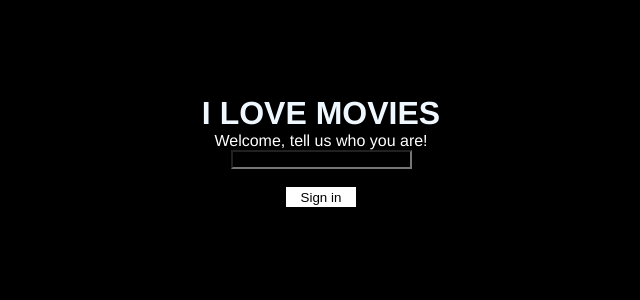
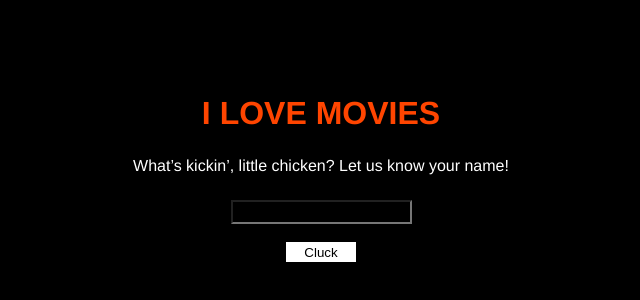
Before and after one commit to RobinMagnevik/I-Love-Movies, a React (Create React App) app: page / in a window 1280 px wide. Shown: the part 230-530 px from the top of the page, without its empty margins (319-959 px from the left). Built offline with nearby package versions, Linux system fonts and the light colour scheme; no server answers.

Commit message:
animation & css on startpages

```diff
--- a/src/components/MoviePopUpEffect.js
+++ b/src/components/FadeEffect.js
@@ -1,6 +1,6 @@
 import React, { useEffect, useState } from "react";
 
-const MoviePopUpEffect = ({ show, children }) => {
+const FadeEffect = ({ show, children }) => {
   const [render, setRender] = useState(show);
 
   useEffect(() => {
@@ -23,4 +23,4 @@ const MoviePopUpEffect = ({ show, children }) => {
   );
 };
 
-export default MoviePopUpEffect;
+export default FadeEffect;
--- a/src/components/Favorites.jsx
+++ b/src/components/Favorites.jsx
@@ -41,7 +41,7 @@ const FilterMovies = () => {
 							<p>Rating: {item.film.rating} </p>
 							<MoviePopUp item={item} key={item.id} />
 
-							<button
+							<button className="startPageWelcomeButton"
 								onClick={() =>
 									dispatch(actions.removeFromMovieList(item.film.title))
 								}
@@ -65,7 +65,7 @@ const FilterMovies = () => {
 					<p>{item.film.ofType}</p>
 					<p>Rating: {item.film.rating} </p>
 					<MoviePopUp item={item} key={item.id} />
-					<button
+					<button className="startPageWelcomeButton"
 						onClick={() =>
 							dispatch(actions.removeFromMovieList(item.film.title))
 						}
@@ -154,7 +154,7 @@ const FilterMovies = () => {
 								<p>Rating: {item.film.rating} </p>
 								<MoviePopUp item={item} key={item.id} />
 
-								<button
+								<button className="startPageWelcomeButton"
 									onClick={() =>
 										dispatch(actions.removeFromMovieList(item.film.title))
 									}
@@ -178,7 +178,7 @@ const FilterMovies = () => {
 								<p>Rating: {item.film.rating} </p>
 								<MoviePopUp item={item} key={item.id} />
 
-								<button
+								<button className="startPageWelcomeButton"
 									onClick={() =>
 										dispatch(actions.removeFromMovieList(item.film.title))
 									}
--- a/src/components/MoviePopUp.js
+++ b/src/components/MoviePopUp.js
@@ -1,13 +1,13 @@
 import React, { useState } from "react";
 import "../cssFolder/moviePopUp.css";
-import MoviePopUpEffect from './MoviePopUpEffect'
+import FadeEffect from './FadeEffect'
 
 const MoviePopUp = ({ item }) => {
 const [show, setShow] = useState(false);
 
   return (
 	  <div>
-    <MoviePopUpEffect show={show}>
+    <FadeEffect show={show}>
       <div className="popUpModal" onClick={() => setShow(show => !show)}>
         <div className="popUpDiv">
 		<p className="popUpX" onClick={() => setShow(show => show)}> x </p>
@@ -20,7 +20,7 @@ const [show, setShow] = useState(false);
         </div>
       </div>
 	  <br/>
-	</MoviePopUpEffect>
+	</FadeEffect>
 	<p className="popUpShowDetails" onClick={() => setShow(show => !show)}>
 		  {/* {show ? "hide" : "show"} */}
 		  Show details
--- a/src/components/StartPageForm.js
+++ b/src/components/StartPageForm.js
@@ -1,39 +1,43 @@
 import React, { useState } from "react";
 import "../cssFolder/startPageForm.css";
+import FadeEffect from './FadeEffect'
 
 const StartPageForm = ({ addName }) => {
   const [firstName, setfirstName] = useState("");
-  const [toggle, setToggle] = useState(true);
+  const [show, setShow] = useState(false);
+
+
 
   const handleSubmit = (lsName) => {
 	addName(firstName);
 	setfirstName([lsName, ...firstName]);
-    localStorage.setItem("name", firstName);
+	localStorage.setItem("name", firstName);
+	setfirstName("")
   };
 
   const start = useState(() => {
 	window.localStorage.getItem("name");
 	if (localStorage.getItem("name") === null) {
-	  return setToggle(true)
-	} else return setToggle(false)
+	  return setShow(true)
+	} else return setShow(false)
   })
 
   return (
     <div>
-      {toggle && (
+<FadeEffect show={show}>
 	<div className="startPageDiv">
       <div className="startPageInnerDiv">
 	  <h1 className="header">I LOVE MOVIES</h1>
-        <form >
-		<p className="startPageWelcomePhrase"> Welcome, tell us who you are!</p>
-          <input className="startPageInput" type="text" value={firstName} onChange={(e) => setfirstName(e.target.value)} />
+        <form className="startPageForm">
+		<p className="startPageWelcomePhrase"> What’s kickin’, little chicken? Let us know your name!</p>
+          <input className="startPageInput" type="text"  value={firstName} onChange={(e) => setfirstName(e.target.value)} />
             <br />
 			<br />
-			<button type="button" className="startPageWelcomeButton" value="add song" onClick={() => {setToggle((toggle) => !toggle); handleSubmit();}}> Sign in </button>
+			<button type="button" className="startPageWelcomeButton" value="add song" onClick={() => {setShow((show) => !show); handleSubmit();}}> Cluck </button>
         </form>
 		</div>
 		</div>
-      )}
+		</FadeEffect>
     </div>
   );
 };
--- a/src/components/WelcomeBackPage.js
+++ b/src/components/WelcomeBackPage.js
@@ -1,13 +1,14 @@
 import React, { useState } from 'react'
 import "../cssFolder/startPageForm.css";
+import FadeEffect from './FadeEffect'
 
 function WelcomeBackPage() {
-	const [toggle, setToggle] = useState(true);
+	const [show, setShow] = useState(true);
 
 	const [localStorageName] = useState(() => {
 		let localStorageName = window.localStorage.getItem("name");
 		if (localStorage.getItem("name") === null) {
-		  return setToggle(false)
+		  return setShow(false)
 		} else
 		return localStorageName
 	  })
@@ -18,19 +19,19 @@ function WelcomeBackPage() {
 
 	return (
 		<div>
-		  {toggle && (
+	<FadeEffect show={show}>
 		<div className="startPageDiv">
 		  <div className="startPageInnerDiv">
 		  <h1 className="header">I LOVE MOVIES</h1>
 			<form >
 			<p className="startPageWelcomePhrase"> Welcome back {localStorageName}</p>
 			<br />
-				<button type="button" className="startPageWelcomeButton" onClick={() => setToggle((toggle) => !toggle)}> Thanks </button> <br /> <br />
-				<button onClick={notMe}>Not me</button>
+				<button type="button" className="startPageWelcomeButton" onClick={() => setShow((show) => !show)}> Thanks </button> <br /> <br />
+				<button className="startPageWelcomeButton" onClick={notMe}>Not me</button>
 			</form>
 			</div>
 			</div>
-		  )}
+			</FadeEffect>
 		</div>
 	  );
 	};
--- a/src/cssFolder/form.css
+++ b/src/cssFolder/form.css
@@ -20,3 +20,16 @@
 	background-color: #101010;
 	height: 100vh;
 }
+
+.startPageWelcomeButton{
+	grid-column: 1/2;
+	grid-row: 3/4;
+	justify-self: center;
+	align-self: center;
+	background-color: white;
+	color: black;
+	height: 20px;
+	width: 70px;
+	border: 2px solid white;
+	cursor: pointer;
+}
--- a/src/cssFolder/startPageForm.css
+++ b/src/cssFolder/startPageForm.css
@@ -1,3 +1,21 @@
+@keyframes fadeIn {
+	0% {
+	  opacity: 0;
+	}
+	100% {
+	  opacity: 1;
+	}
+  }
+
+  @keyframes fadeOut {
+	0% {
+	  opacity: 1;
+	}
+	100% {
+	  opacity: 0;
+	}
+  }
+
 .startPageDiv{
 	width: 100%;
 	height: 100%;
@@ -14,31 +32,23 @@
 	width: 500px;
 	height: 150px;
 	background-color: black;
-	display: grid;
-	grid-template-columns: 1fr;
-	grid-template-rows: 1fr 1fr 1fr 1fr;
 }
 
+.header{
+	color: orangered;
+}
 .startPageWelcomePhrase{
-	grid-column: 1/2;
-  grid-row: 1/2;
-  justify-self: center;
-  align-self: center;
 	color: white;
+	margin-top: 25px;
 }
 
 .startPageInput{
-	grid-column: 1/2;
-  grid-row: 2/3;
-  justify-self: center;
-  align-self: center;
+height: 20px;
+  margin-top: 25px;
+  text-align: center;
 }
 
 .startPageWelcomeButton{
-	grid-column: 1/2;
-	grid-row: 3/4;
-	justify-self: center;
-	align-self: center;
 	background-color: white;
 	color: black;
 	height: 20px;
```
